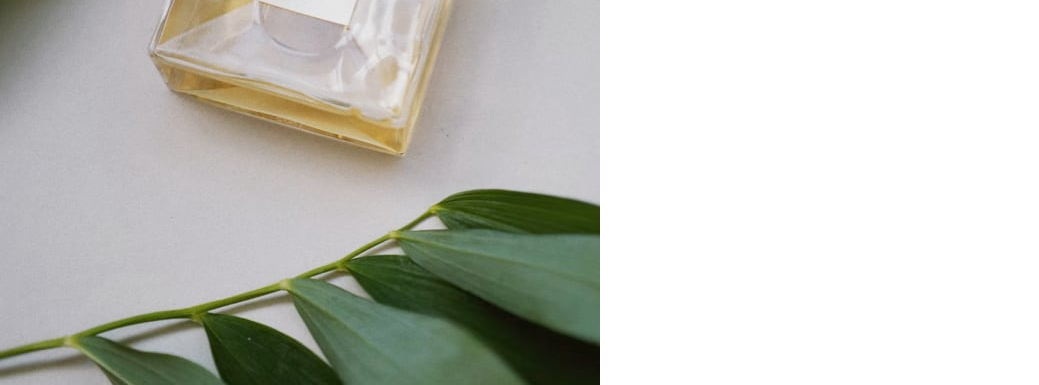
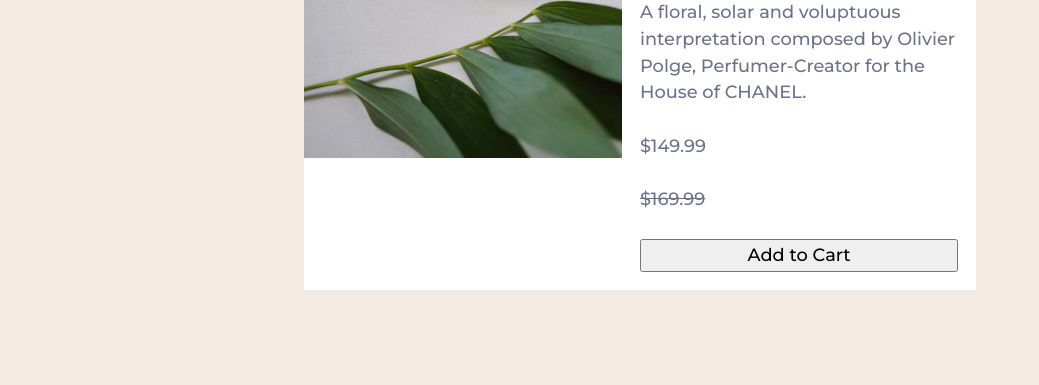
Before and after one commit to AlexKMarshall/product-preview-card, a plain HTML site: page index.html in a window 1280 px wide. Shown: the part 415-800 px from the top of the page, without its empty margins (0-1039 px from the left). Drawn offline with Linux system fonts and the light colour scheme.

Commit message:
style basic layout

```diff
--- a/index.html
+++ b/index.html
@@ -18,12 +18,13 @@
     <link rel="stylesheet" href="style.css" />
     <title>Perfume - Gabrielle Essence Eau De Parfum</title>
   </head>
-  <body>
-    <main>
+  <body class="content-center">
+    <main class="switcher bg-white product-card">
+      <div>
         <picture>
           <source
             srcset="./images/image-product-desktop.jpg"
-          media="(min-width:600px)"
+            media="(min-width:640px)"
             width="600"
             height="900"
           />
@@ -34,18 +35,21 @@
             height="480"
           />
         </picture>
+      </div>
+      <div class="stack p-s">
         <p>Perfume</p>
         <h1>Gabrielle Essence Eau De Parfum</h1>
         <p>
-        A floral, solar and voluptuous interpretation composed by Olivier Polge,
-        Perfumer-Creator for the House of CHANEL.
+          A floral, solar and voluptuous interpretation composed by Olivier
+          Polge, Perfumer-Creator for the House of CHANEL.
         </p>
         <p>$149.99</p>
         <p>
-        <span class="sr-only">Old price </span>
+          <span class="sr-only">Previous price </span>
           <s>$169.99</s>
         </p>
         <button>Add to Cart</button>
+      </div>
     </main>
   </body>
 </html>
--- a/style.css
+++ b/style.css
@@ -69,13 +69,15 @@ button {
 
   /* Custom pairs */
   --space-s-l: clamp(0.88rem, calc(0.45rem + 2.14vw), 2.25rem);
+  --space-s-2xl: clamp(0.88rem, calc(-0.25rem + 5.63vw), 4.5rem);
 }
 
 body {
   color: var(--color-neutral);
-  background-color: var(--color-white);
+  background-color: var(--color-secondary);
   font-size: var(--size-step-0);
   font-family: var(--font-base);
+  padding: var(--space-s-2xl);
 }
 
 h1 {
@@ -92,3 +94,58 @@ p {
 h1 {
   max-inline-size: 30ch;
 }
+
+/* Composition */
+
+.switcher {
+  display: flex;
+  flex-wrap: wrap;
+}
+
+.switcher > * {
+  flex-grow: 1;
+  flex-basis: calc((35rem - 100%) * 999);
+}
+
+.content-center {
+  display: grid;
+  place-content: center;
+}
+
+.stack {
+  display: flex;
+  flex-direction: column;
+  gap: var(--stack-gap, var(--space-m));
+}
+
+/* Utilities */
+
+.sr-only {
+  border: 0;
+  clip: rect(0 0 0 0);
+  height: auto;
+  margin: 0;
+  overflow: hidden;
+  padding: 0;
+  position: absolute;
+  width: 1px;
+  white-space: nowrap;
+}
+
+.debug {
+  outline: 1px solid red;
+}
+
+.bg-white {
+  background-color: var(--color-white);
+}
+
+.p-s {
+  padding: var(--space-s);
+}
+
+/* Blocks */
+
+.product-card {
+  max-inline-size: 42rem;
+}
```
Lines whose indentation alone changed are shown as unchanged.
